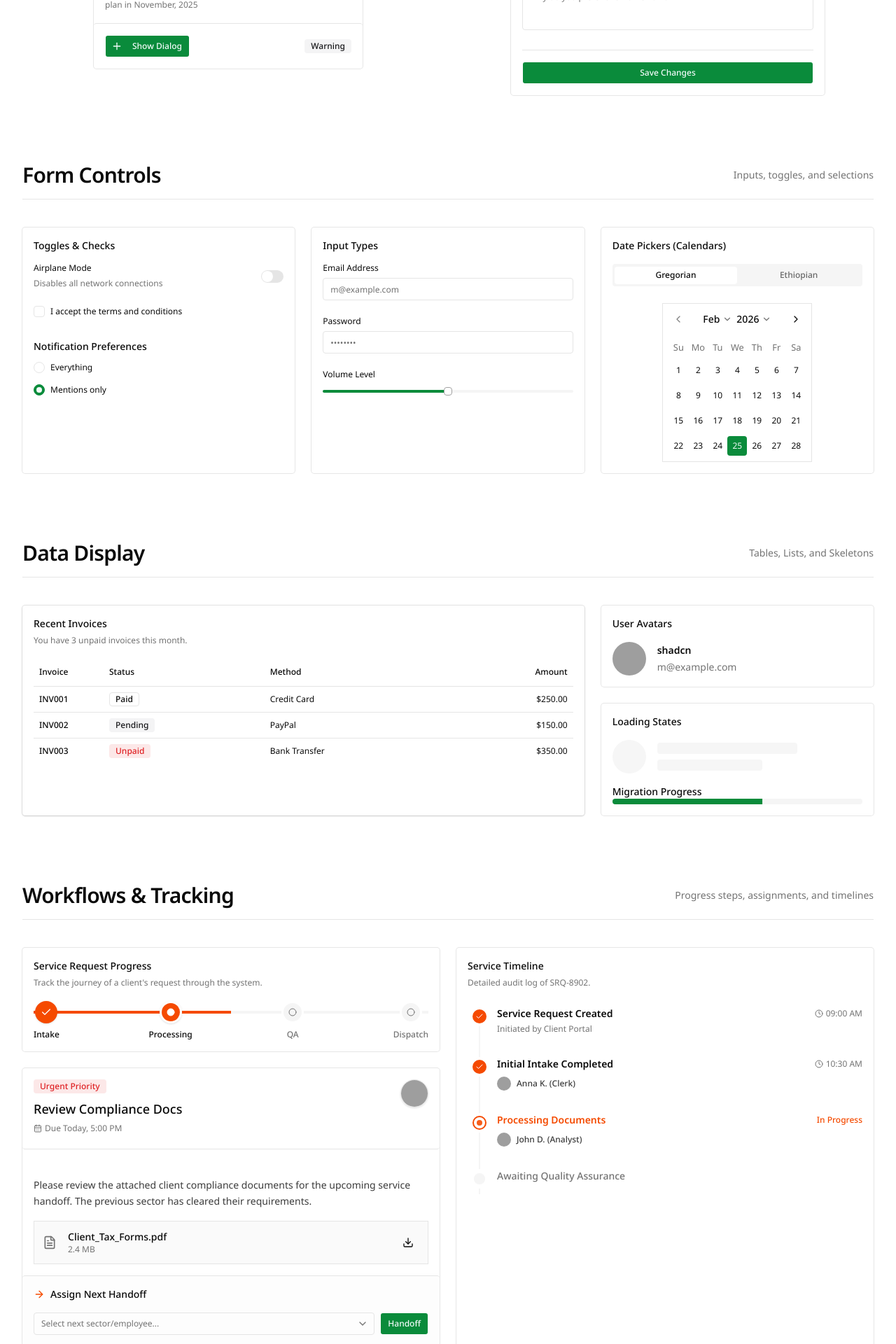
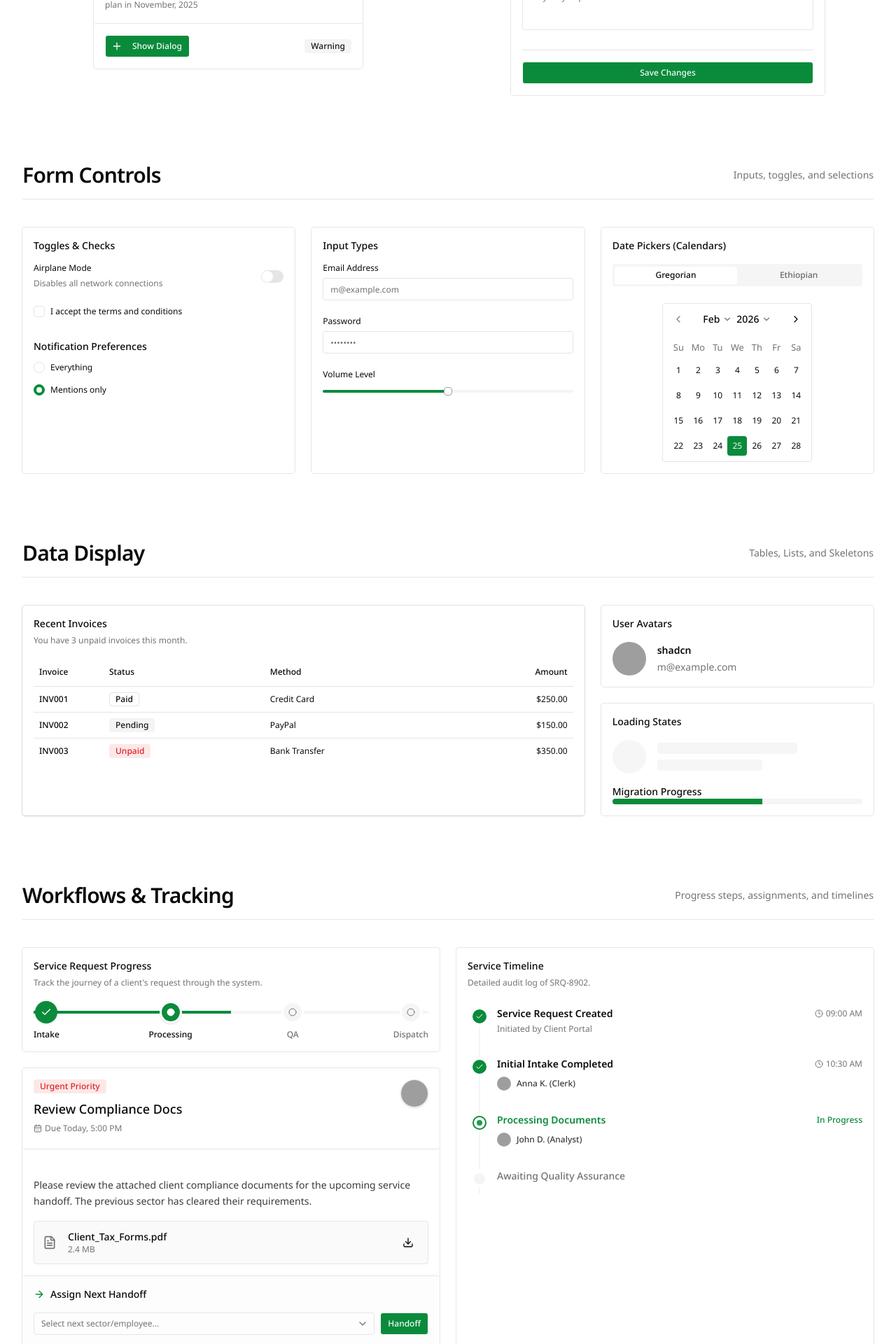
Before and after one commit to ASTU-Final-Year/final-project, a Next.js app: page /components in a window 1280 px wide. Shown: the part 880-2800 px from the top of the page at 70% size. Built offline with nearby package versions, Linux system fonts and the light colour scheme; grey boxes are pictures that could not be loaded.

Commit message:
update components page and site-footer

```diff
--- a/src/app/components/page.jsx
+++ b/src/app/components/page.jsx
@@ -217,7 +217,7 @@ export default function Home() {
         <section className="flex flex-col items-center text-center space-y-6 max-w-3xl mx-auto pt-10">
           <Badge
             variant="outline"
-            className="px-3 py-1 text-sm font-medium rounded-full bg-orange-500/10 text-orange-600 border-orange-500/20"
+            className="px-3 py-1 text-sm font-medium rounded-full bg-primary/10 text-primary border-primary/20"
           >
             LyraUI Showcase
           </Badge>
@@ -230,10 +230,10 @@ export default function Home() {
             flexibility.
           </p>
           <div className="flex gap-4 pt-4">
-            <Button size="lg" className="rounded-full px-8">
+            <Button size="lg" className="rounded px-8">
               Get Started
             </Button>
-            <Button size="lg" variant="outline" className="rounded-full px-8">
+            <Button size="lg" variant="outline" className="rounded px-8">
               Browse Components
             </Button>
           </div>
@@ -566,7 +566,7 @@ export default function Home() {
                       startMonth={startMonth}
                       endMonth={endMonth}
                       reverseYears
-                      className="rounded-lg border"
+                      className="rounded border"
                       captionLayout="dropdown"
                     />
                   </TabsContent>
@@ -581,7 +581,7 @@ export default function Home() {
                       startMonth={startMonth}
                       endMonth={endMonth}
                       reverseYears
-                      className="rounded-lg border"
+                      className="rounded border"
                       captionLayout="dropdown"
                     />
                   </TabsContent>
@@ -720,10 +720,10 @@ export default function Home() {
                 <CardContent>
                   <div className="relative">
                     <div className="absolute left-0 top-1/2 -translate-y-7/2 w-full h-1 bg-muted"></div>
-                    <div className="absolute left-0 top-1/2 -translate-y-7/2 w-1/2 h-1 bg-orange-600"></div>
+                    <div className="absolute left-0 top-1/2 -translate-y-7/2 w-1/2 h-1 bg-primary"></div>
                     <div className="relative flex justify-between items-center z-10">
                       <div className="flex flex-col items-center gap-2">
-                        <div className="h-8 w-8 rounded-full bg-orange-600 text-white flex items-center justify-center shadow-sm">
+                        <div className="h-8 w-8 rounded-full bg-primary text-white flex items-center justify-center shadow-sm">
                           <Check className="h-4 w-4" />
                         </div>
                         <span className="text-xs font-medium text-foreground">
@@ -731,7 +731,7 @@ export default function Home() {
                         </span>
                       </div>
                       <div className="flex flex-col items-center gap-2">
-                        <div className="h-8 w-8 rounded-full bg-orange-600 text-white flex items-center justify-center shadow-sm border-[3px] border-background">
+                        <div className="h-8 w-8 rounded-full bg-primary text-white flex items-center justify-center shadow-sm border-[3px] border-background">
                           <CircleIcon className="h-3 w-3 fill-current" />
                         </div>
                         <span className="text-xs font-medium text-foreground">
@@ -788,7 +788,7 @@ export default function Home() {
                       the upcoming service handoff. The previous sector has
                       cleared their requirements.
                     </p>
-                    <div className="bg-muted/50 rounded-lg p-3 flex items-center gap-4 text-sm border">
+                    <div className="bg-muted/50 rounded p-3 flex items-center gap-4 text-sm border">
                       <FileTextIcon className="h-5 w-5 text-muted-foreground" />
                       <div className="flex-1">
                         <p className="font-medium">Client_Tax_Forms.pdf</p>
@@ -802,7 +802,7 @@ export default function Home() {
                 </CardContent>
                 <CardFooter className="bg-muted/20 flex-col items-stretch gap-4 pt-4 border-t">
                   <div className="flex items-center gap-2 text-sm font-medium">
-                    <ArrowRightIcon className="h-4 w-4 text-orange-600" />
+                    <ArrowRightIcon className="h-4 w-4 text-primary" />
                     Assign Next Handoff
                   </div>
                   <div className="flex gap-2">
@@ -842,7 +842,7 @@ export default function Home() {
                 <div className="relative border-l-2 border-muted ml-4 mt-2 space-y-8 pb-4">
                   {/* Timeline Item 1 */}
                   <div className="relative pl-6">
-                    <span className="absolute -left-2.75 top-1 h-5 w-5 rounded-full bg-orange-600 flex items-center justify-center ring-4 ring-background">
+                    <span className="absolute -left-2.75 top-1 h-5 w-5 rounded-full bg-primary flex items-center justify-center ring-4 ring-background">
                       <Check className="h-3 w-3 text-white" />
                     </span>
                     <div className="flex flex-col gap-1">
@@ -862,7 +862,7 @@ export default function Home() {
 
                   {/* Timeline Item 2 */}
                   <div className="relative pl-6">
-                    <span className="absolute -left-2.75 top-1 h-5 w-5 rounded-full bg-orange-600 flex items-center justify-center ring-4 ring-background">
+                    <span className="absolute -left-2.75 top-1 h-5 w-5 rounded-full bg-primary flex items-center justify-center ring-4 ring-background">
                       <Check className="h-3 w-3 text-white" />
                     </span>
                     <div className="flex flex-col gap-1">
@@ -888,15 +888,15 @@ export default function Home() {
 
                   {/* Timeline Item 3 (Current) */}
                   <div className="relative pl-6">
-                    <span className="absolute -left-2.75 top-1 h-5 w-5 rounded-full bg-background border-2 border-orange-600 flex items-center justify-center ring-4 ring-background">
-                      <span className="h-2 w-2 rounded-full bg-orange-600 animate-pulse" />
+                    <span className="absolute -left-2.75 top-1 h-5 w-5 rounded-full bg-background border-2 border-primary flex items-center justify-center ring-4 ring-background">
+                      <span className="h-2 w-2 rounded-full bg-primary animate-pulse" />
                     </span>
                     <div className="flex flex-col gap-1">
                       <div className="flex justify-between items-center">
-                        <h4 className="font-semibold text-sm text-orange-600">
+                        <h4 className="font-semibold text-sm text-primary">
                           Processing Documents
                         </h4>
-                        <span className="text-xs text-orange-600 font-medium flex items-center gap-1">
+                        <span className="text-xs text-primary font-medium flex items-center gap-1">
                           In Progress
                         </span>
                       </div>
--- a/src/components/site-footer.jsx
+++ b/src/components/site-footer.jsx
@@ -14,12 +14,12 @@ import Image from "next/image";
 const BACKEND_PORT = parseInt(process.env.BACKEND_PORT || "") || 4000;
 const SUPPORT_EMAIL = process.env.SUPPORT_EMAIL || "support@servesyncplus.et";
 
-export async function SiteFooter() {
+export function SiteFooter() {
   // const systemStatus = await fetch(
   //   `http://localhost:${BACKEND_PORT}/api/v1/status`,
   // ).then(async (res) => (res.ok ? await res.json() : null));
   // const isSystemActive = systemStatus?.systemActive;
-  const isSystemActive = false;
+  const isSystemActive = true;
   return (
     <footer className="border-t bg-slate-900 text-white/90 pb-12 pt-16 mt-auto">
       <div className="container mx-auto px-4 lg:px-8">
```
